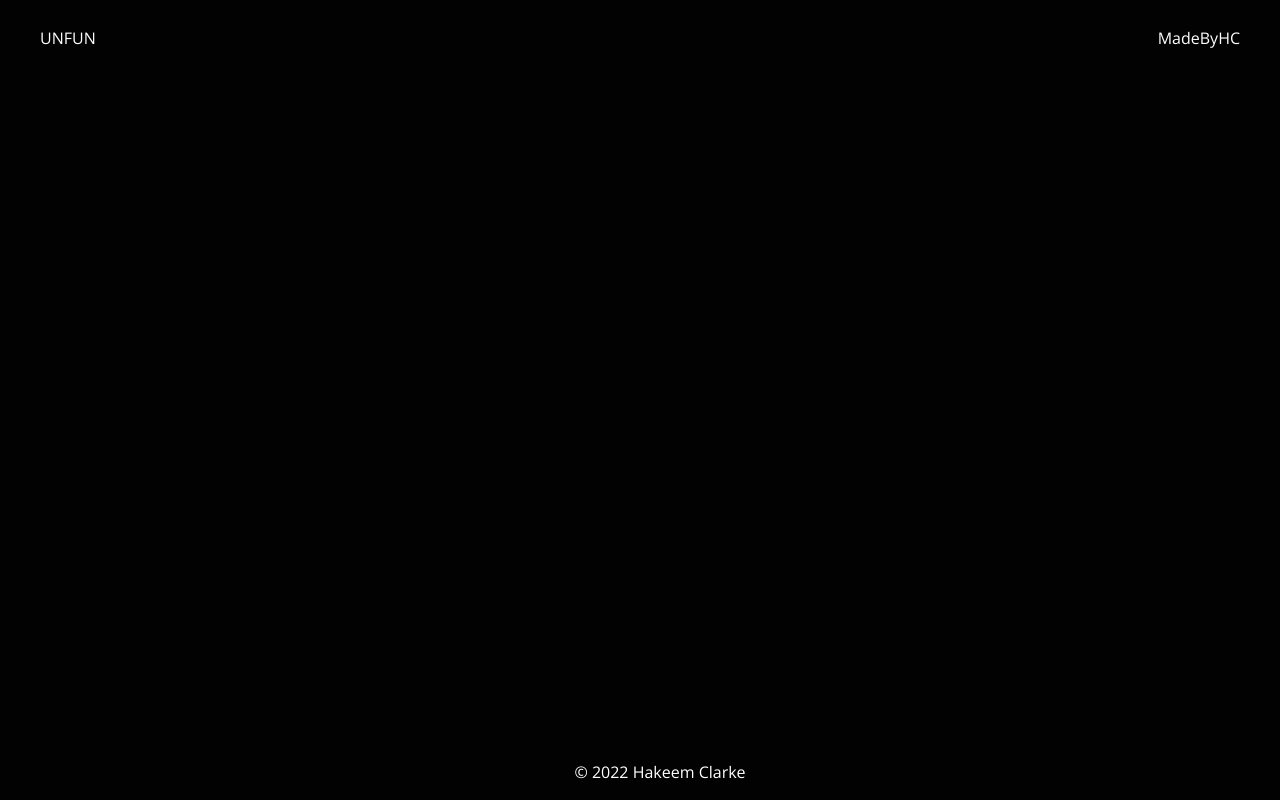
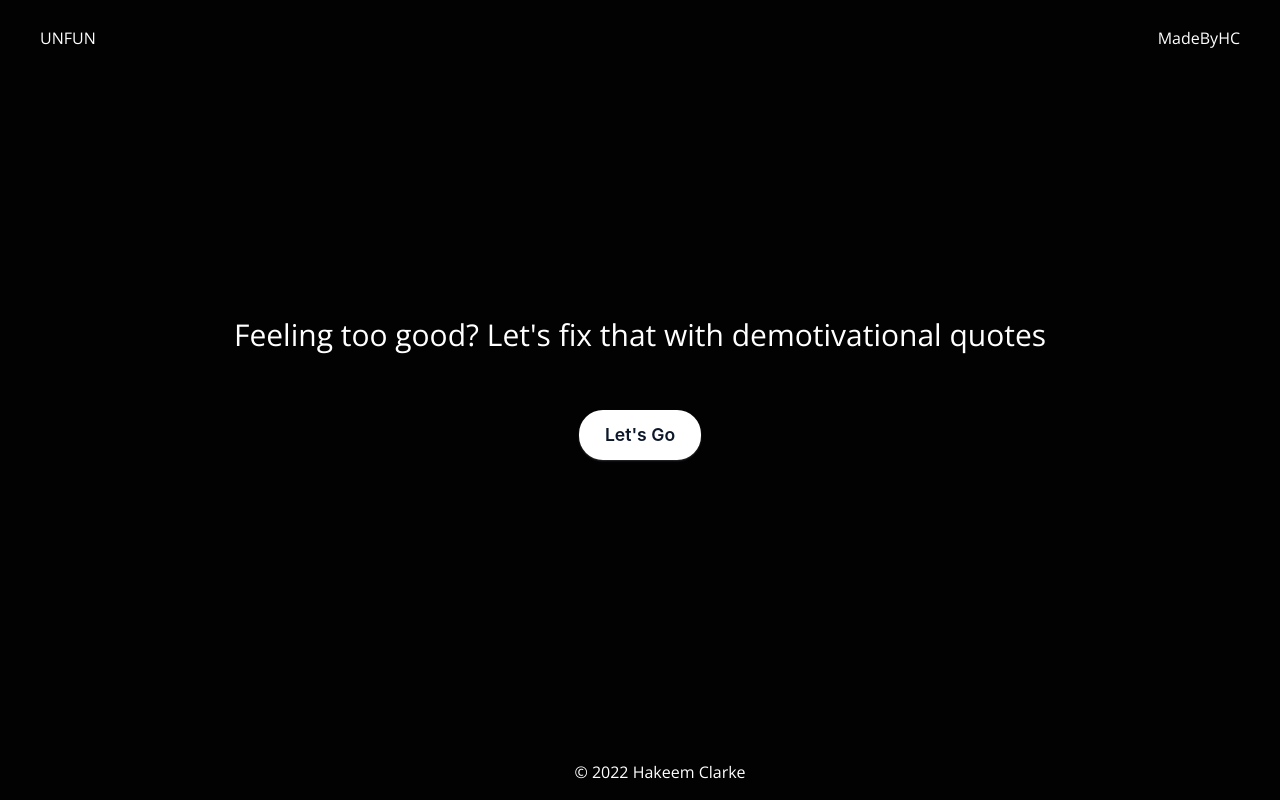
Before and after one commit to hakeem-jc/unfun, a React (Create React App) app: page / in a window 1280 px wide. Built offline with nearby package versions, Linux system fonts and the light colour scheme.

Commit message:
Create button

```diff
--- a/src/App.js
+++ b/src/App.js
@@ -1,12 +1,13 @@
 import './Styles/App.css';
 import { Navbar } from './components/Navbar/navbar';
+import { Content } from './components/Content/content';
 import { Footer } from './components/Footer/footer';
 
 function App() {
   return (
     <section className='app-background'>
         <Navbar/>
-
+        <Content/>
         <Footer />
     </section>
   );
--- a/src/components/Content/content.css
+++ b/src/components/Content/content.css
@@ -1,3 +1,38 @@
-.app-background {
+.content-container {
+    position: absolute;
+    top: 40%;
+    text-align: center;
+    width: 100vw;
+}
 
+.content-text {
+    font-size: 30px;
 }
+
+.content-btn {
+    background-color: #fff;
+    border: 0 solid #e2e8f0;
+    border-radius: 1.5rem;
+    box-sizing: border-box;
+    color: #0d172a;
+    cursor: pointer;
+    display: inline-block;
+    font-family: "Basier circle",-apple-system,system-ui,"Segoe UI",Roboto,"Helvetica Neue",Arial,"Noto Sans",sans-serif,"Apple Color Emoji","Segoe UI Emoji","Segoe UI Symbol","Noto Color Emoji";
+    font-size: 1.1rem;
+    font-weight: 600;
+    line-height: 1;
+    padding: 1rem 1.6rem;
+    text-align: center;
+    text-decoration: none #0d172a solid;
+    transition: all .1s cubic-bezier(.4, 0, .2, 1);
+    box-shadow: 0px 1px 2px rgba(166, 175, 195, 0.25);
+    user-select: none;
+    -webkit-user-select: none;
+    touch-action: manipulation;
+    margin-top: 60px;
+}
+
+.content-btn:hover {
+    background-color: #1e293b;
+    color: #fff;
+}
--- a/src/components/Content/content.jsx
+++ b/src/components/Content/content.jsx
@@ -0,0 +1,10 @@
+import './content.css';
+
+export function Content() {
+    return (
+        <section className="content-container">
+            <h1 className="content-text">Feeling too good? Let's fix that with demotivational quotes</h1>
+            <button className='content-btn'>Let's Go</button>
+        </section>
+    )
+}
```
